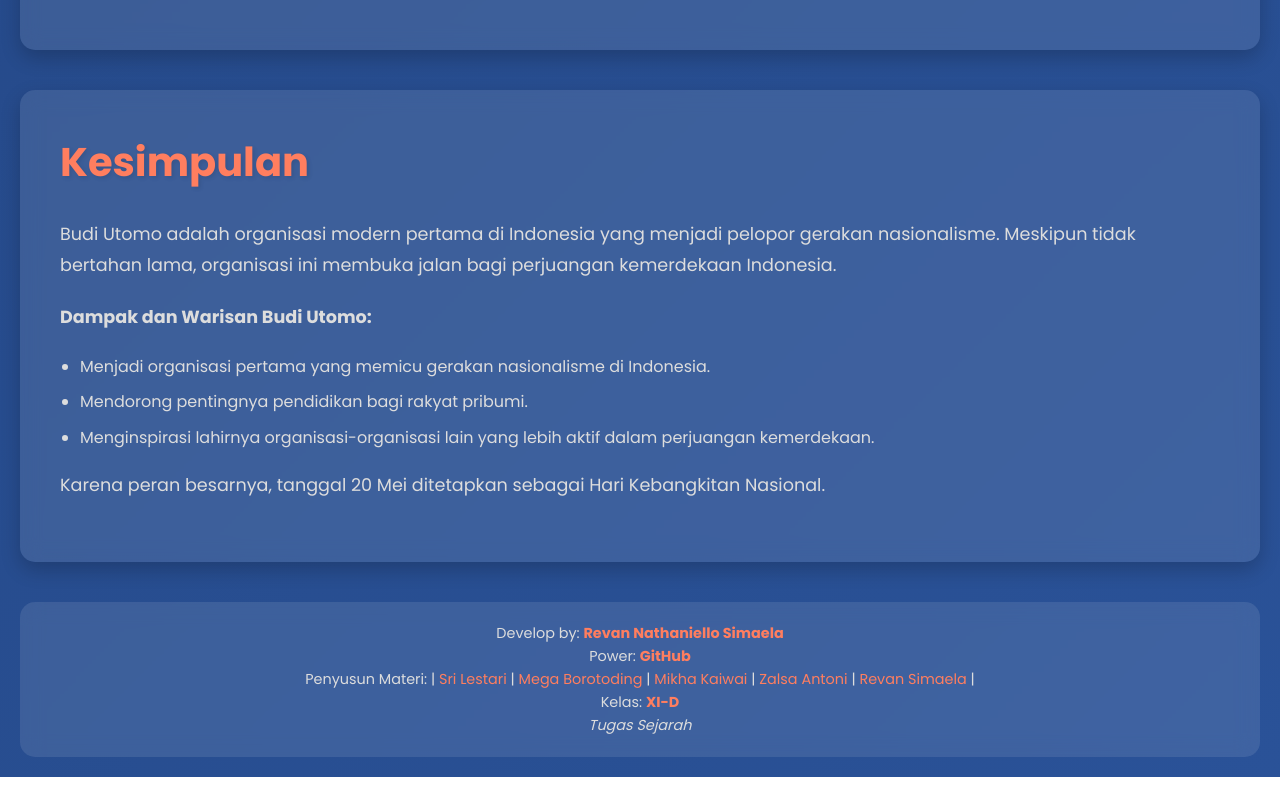
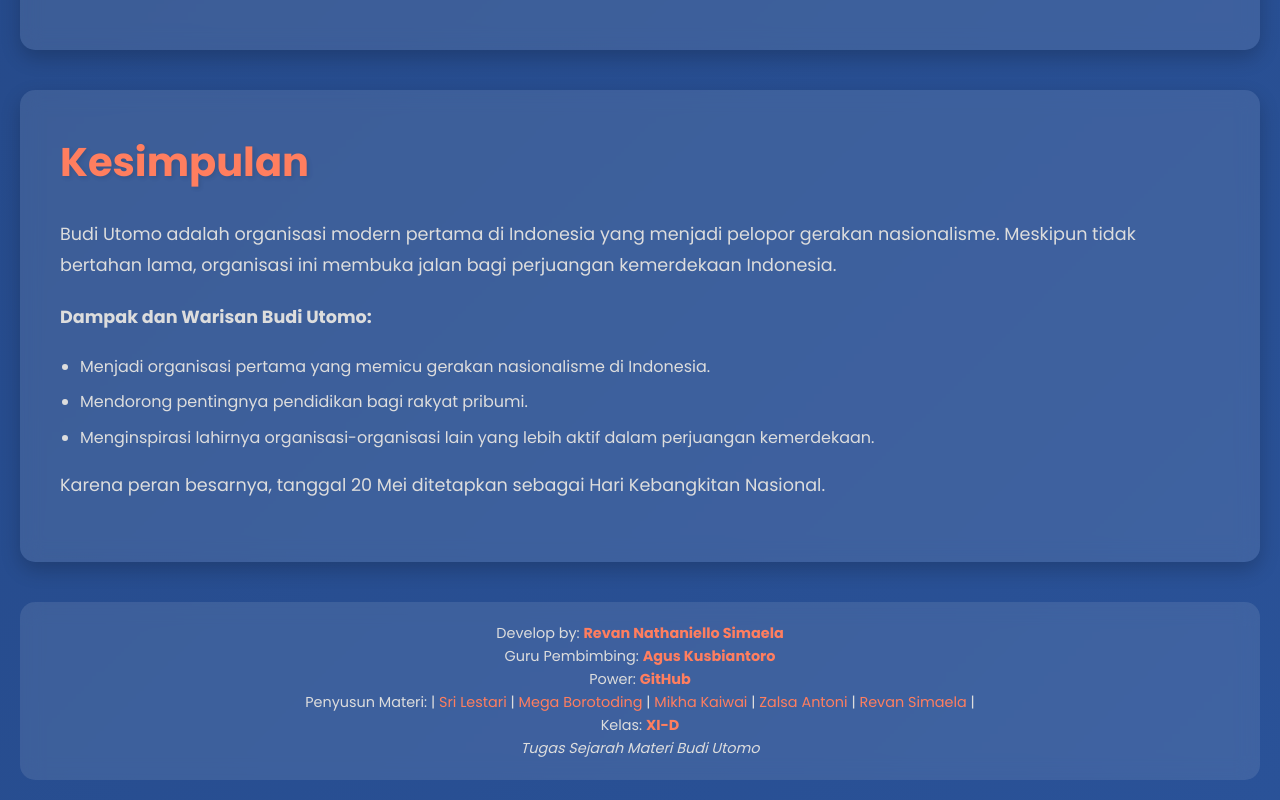
Before and after one commit to Revannathanniel/Sejarah-Budi-Utomo-by-Papua-Crew, a plain HTML site: page index.html in a window 1280 px wide. Shown: the part 4175-4975 px from the top of the page. Before the commit the page ends 4952 px from the top, so only its background shows below. Drawn offline with Linux system fonts and the light colour scheme.

Commit message:
Update index.html

```diff
--- a/index.html
+++ b/index.html
@@ -343,10 +343,11 @@
     <footer>
         <small>
             <p>Develop by: <b class="credit-name">Revan Nathaniello Simaela</b></p>
+            <p>Guru Pembimbing: <b class="credit-name">Agus Kusbiantoro </b></p>
             <p>Power: <b>GitHub</b></p>
             <p>Penyusun Materi: | <span class="credit-name">Sri Lestari</span> | <span class="credit-name">Mega Borotoding</span> | <span class="credit-name">Mikha Kaiwai</span> | <span class="credit-name">Zalsa Antoni</span> | <span class="credit-name">Revan Simaela</span> |</p>
             <p>Kelas: <b>XI-D</b></p>
-            <p><i>Tugas Sejarah</i></p>
+            <p><i>Tugas Sejarah Materi Budi Utomo</i></p>
         </small>
     </footer>
 
```
